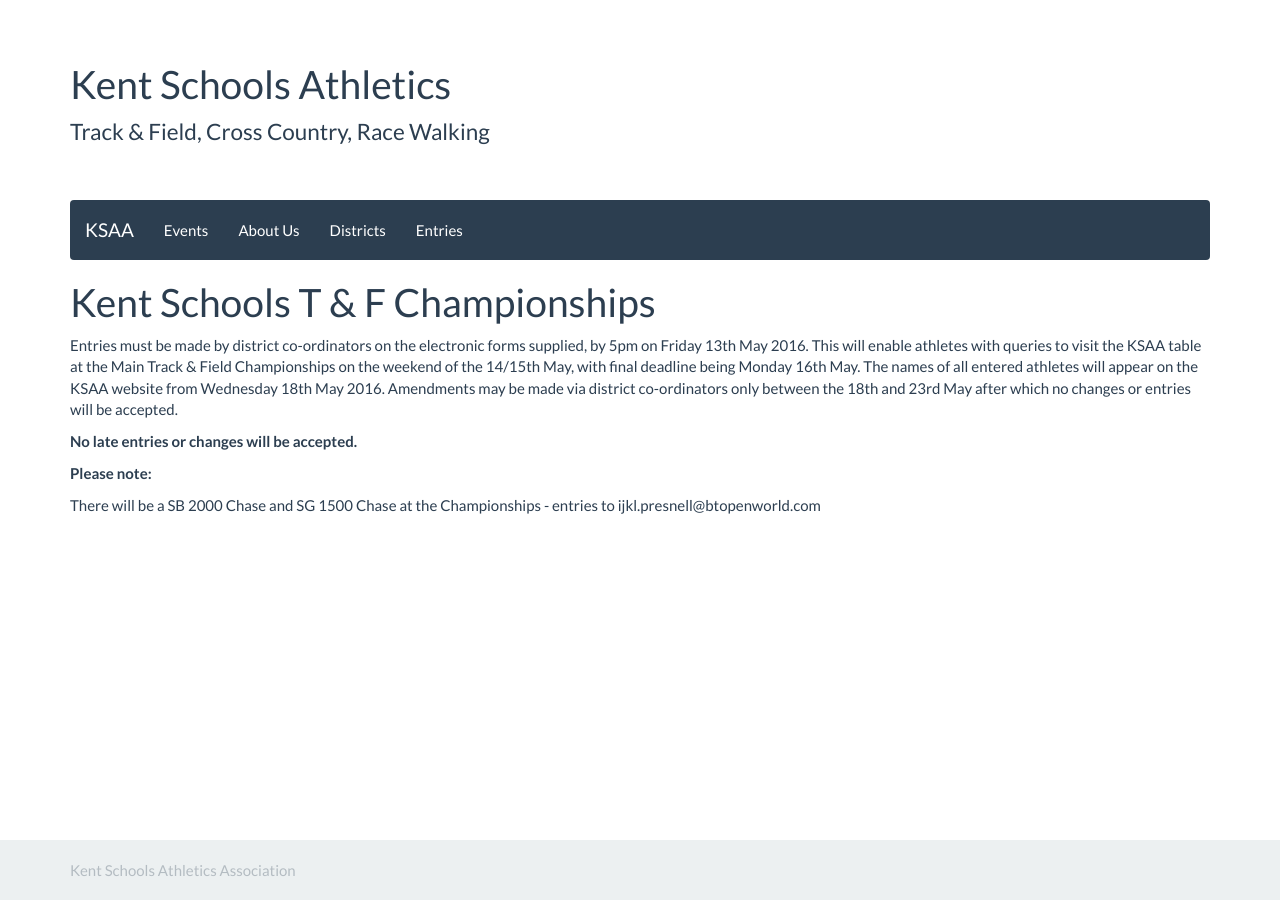
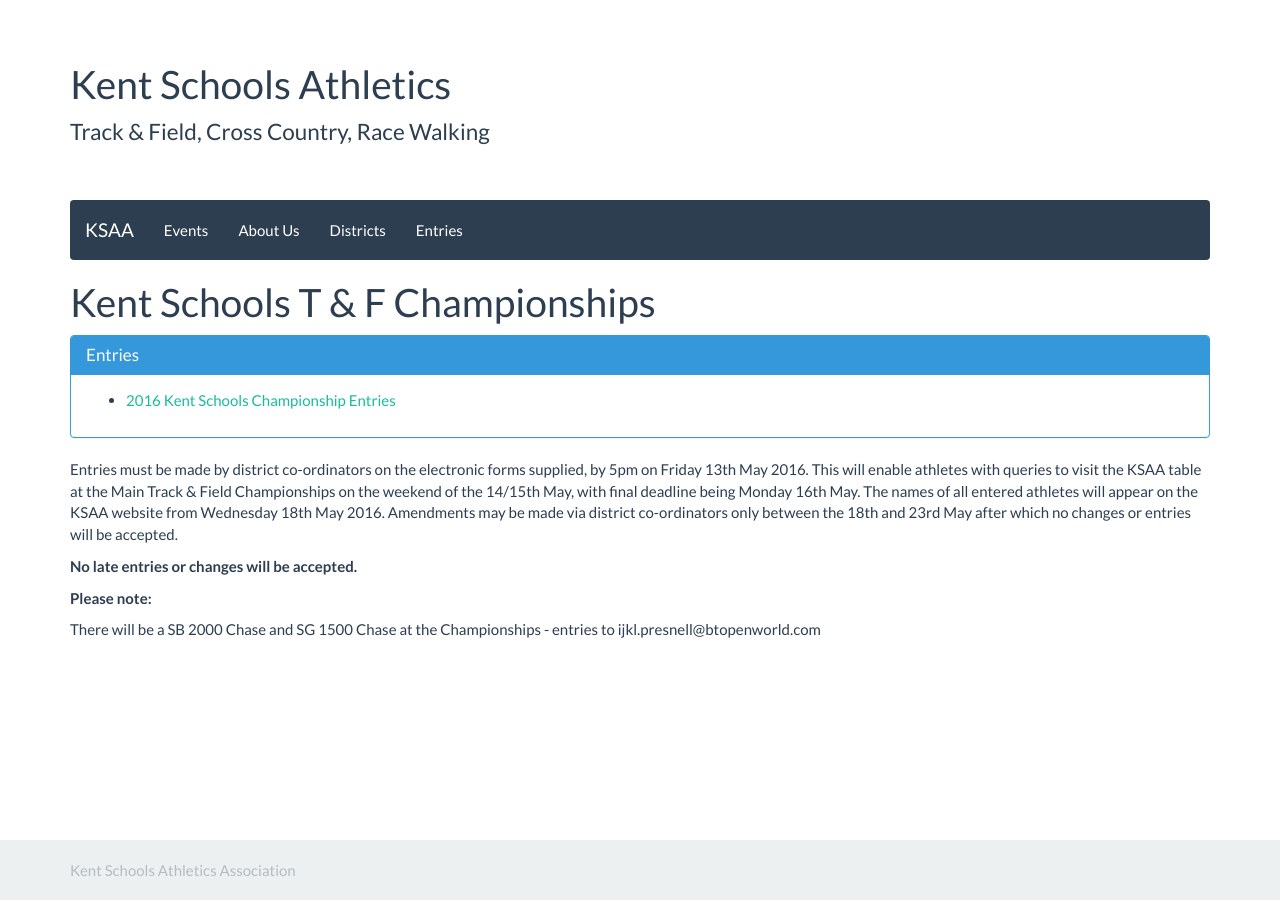
Before and after one commit to chrisnewark/chrisnewark.github.io, a Jekyll site: the page built from _events/15-16/2016-06-11-kent-schools-t-and-f-championships.md, in a window 1280 px wide. Built offline with Jekyll 4.4.1, drawn with Linux system fonts in a browser that asks for light colours; nearby versions of some CDN libraries.

Commit message:
Added entries

```diff
--- a/_events/15-16/2016-06-11-kent-schools-t-and-f-championships.md
+++ b/_events/15-16/2016-06-11-kent-schools-t-and-f-championships.md
@@ -5,6 +5,16 @@
 location: Ashford
 ---
 
+<div class="panel panel-info">
+    <div class="panel-heading">
+        <h3 class="panel-title">Entries</h3>
+    </div>
+    <div class="panel-body">
+        <ul>
+            <li><a href="/files/events/15-16/2016-06-11-kent-schools-t-and-f-championships/KentSchoolsChampionshipEntryList2016.xlsx">2016 Kent Schools Championship Entries</a></li>
+        </ul>
+    </div>
+</div>
 
 Entries must be made by district co-ordinators on the electronic forms supplied, by 5pm on Friday 13th May 2016. This will enable athletes with queries to visit the KSAA table at the Main Track & Field Championships on the weekend of the 14/15th May, with final deadline being Monday 16th May. The names of all entered athletes will appear on the KSAA website from Wednesday 18th May 2016. Amendments may be made via district co-ordinators only between the 18th and 23rd May after which no changes or entries will be accepted.
 
```
Also changed, not shown: 1 other file.
